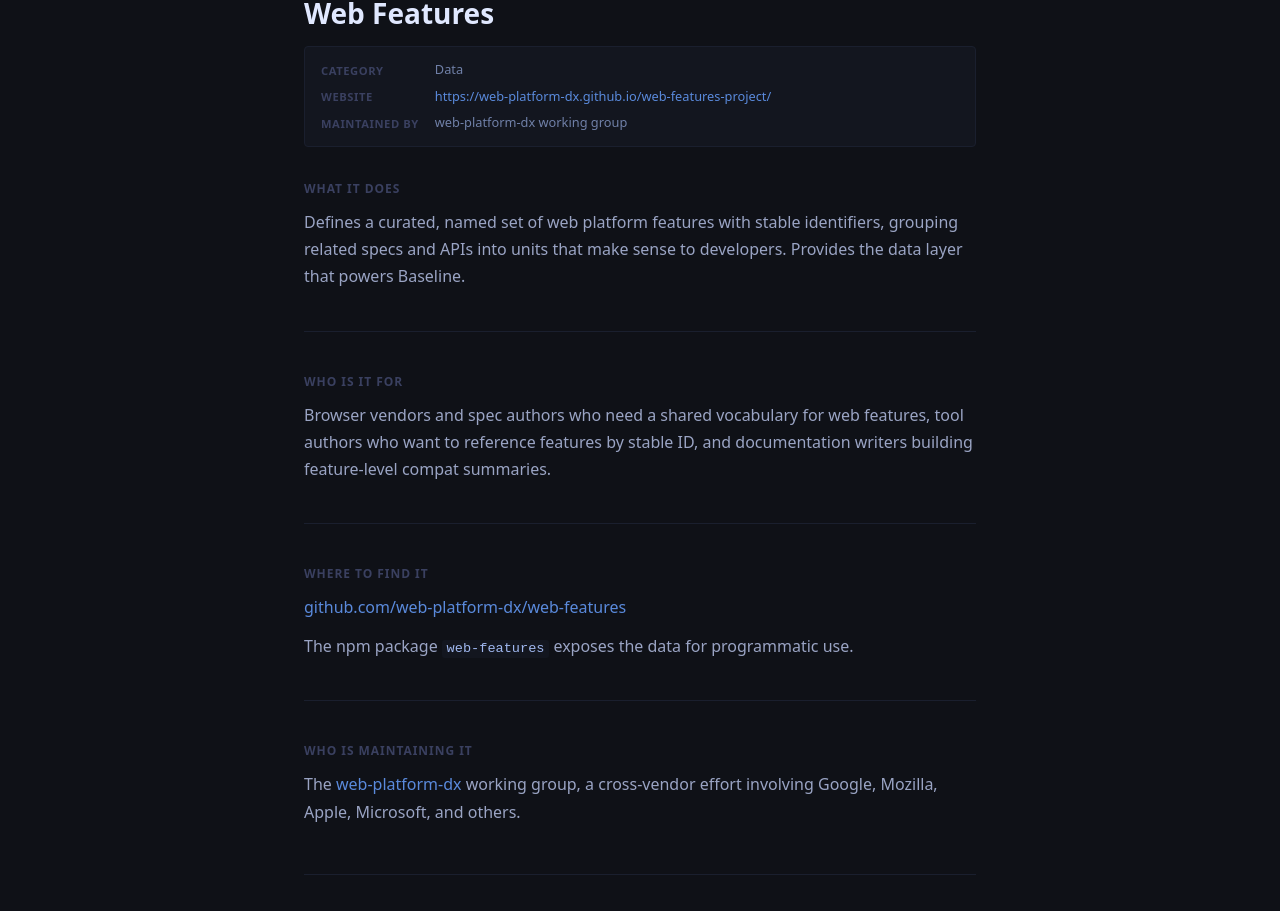
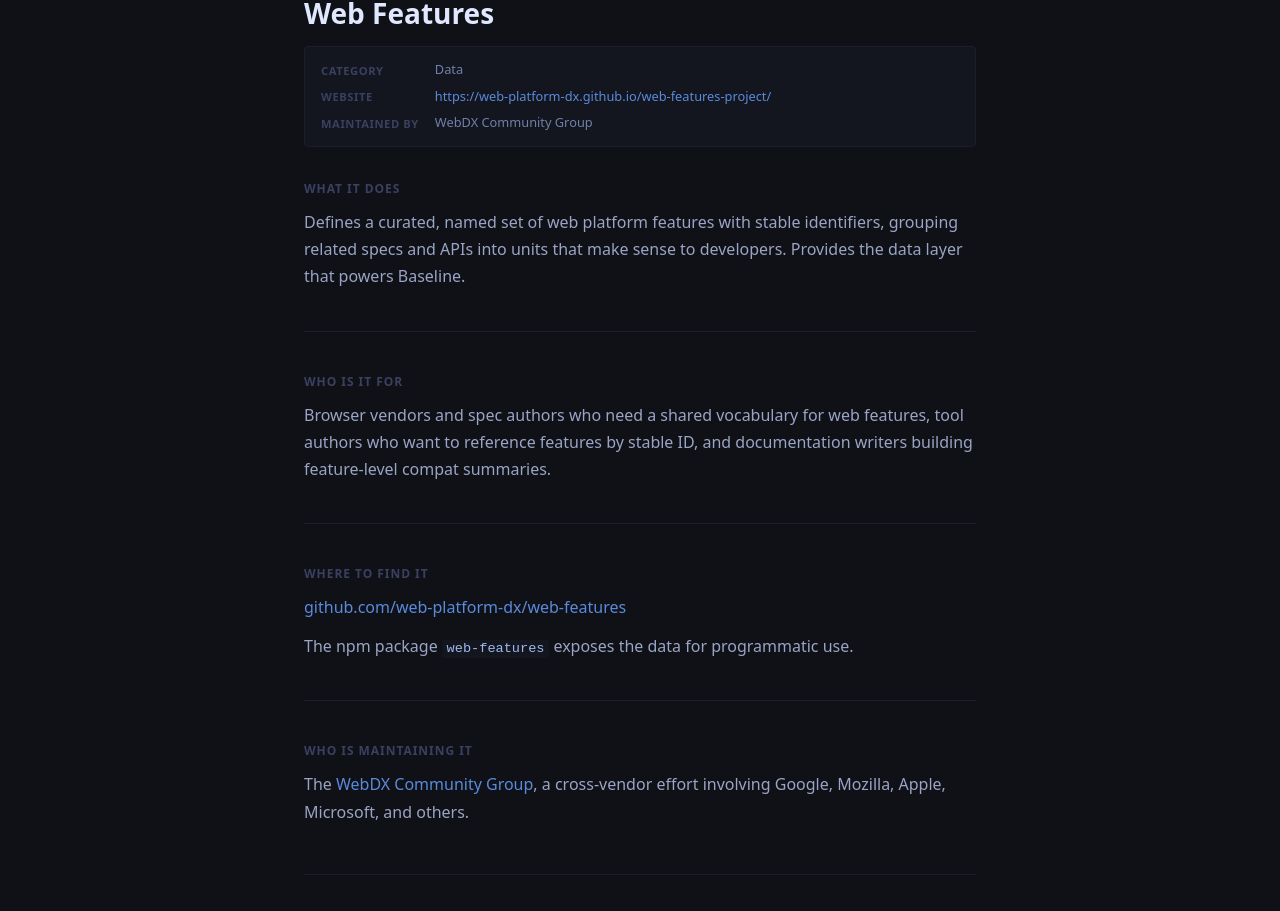
Before and after one commit to NiklasMerz/webcompat, a Jekyll site: the page built from _tools/webfeatures.md, in a window 1280 px wide and 1400 px high. Shown: the part 140-1051 px from the top of the window. Built offline with Jekyll 4.4.1, drawn with Linux system fonts in a browser that asks for light colours.

Commit message:
web-features info

```diff
--- a/_tools/webfeatures.md
+++ b/_tools/webfeatures.md
@@ -2,7 +2,7 @@
 node_id: WebFeatures
 title: Web Features
 link: https://web-platform-dx.github.io/web-features-project/
-maintainer: web-platform-dx working group
+maintainer: WebDX Community Group
 logo: /assets/img/logos/webdx-notext.svg
 ---
 
@@ -22,4 +22,4 @@
 
 ## Who is maintaining it
 
-The [web-platform-dx](https://github.com/web-platform-dx) working group, a cross-vendor effort involving Google, Mozilla, Apple, Microsoft, and others.
+The [WebDX Community Group](https://www.w3.org/community/webdx/), a cross-vendor effort involving Google, Mozilla, Apple, Microsoft, and others.
```
